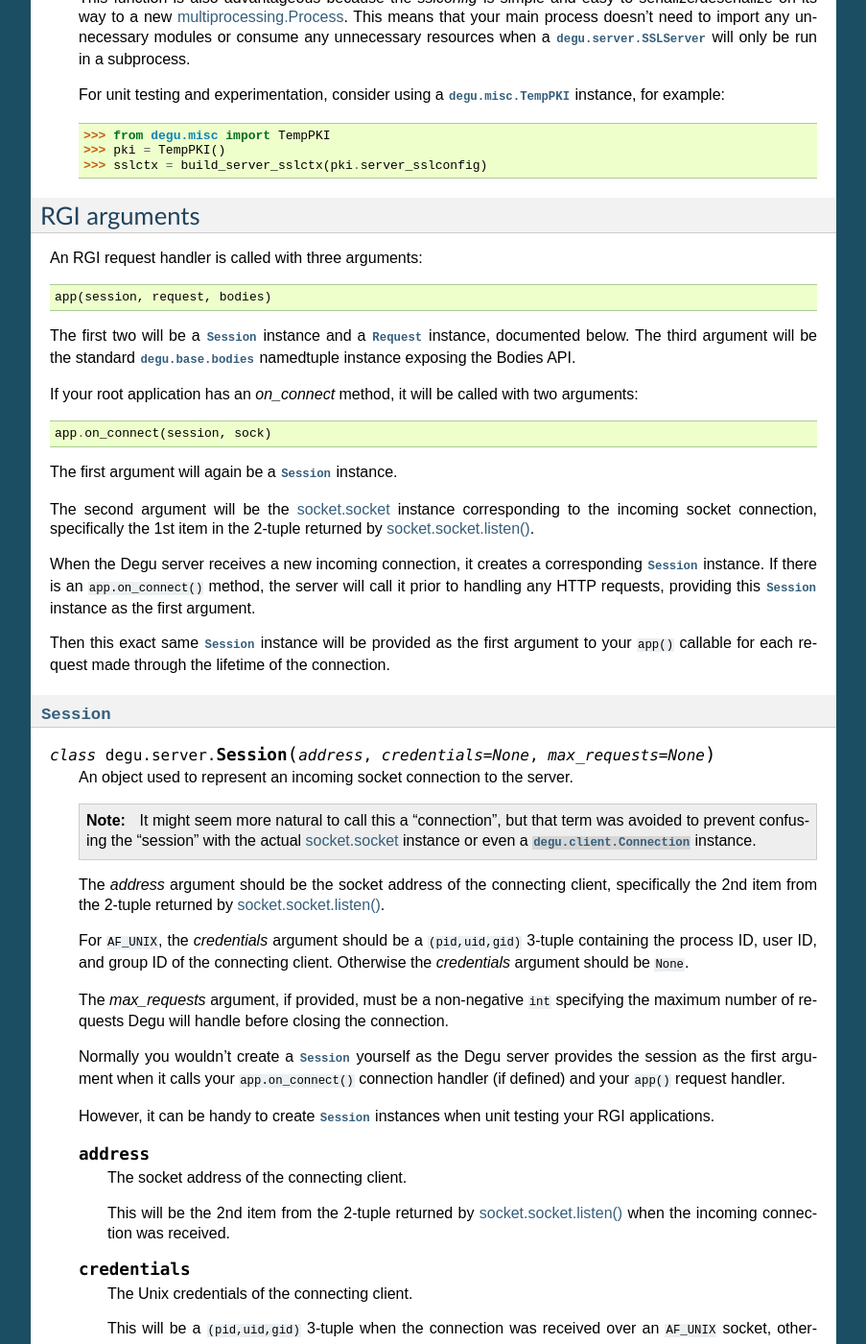
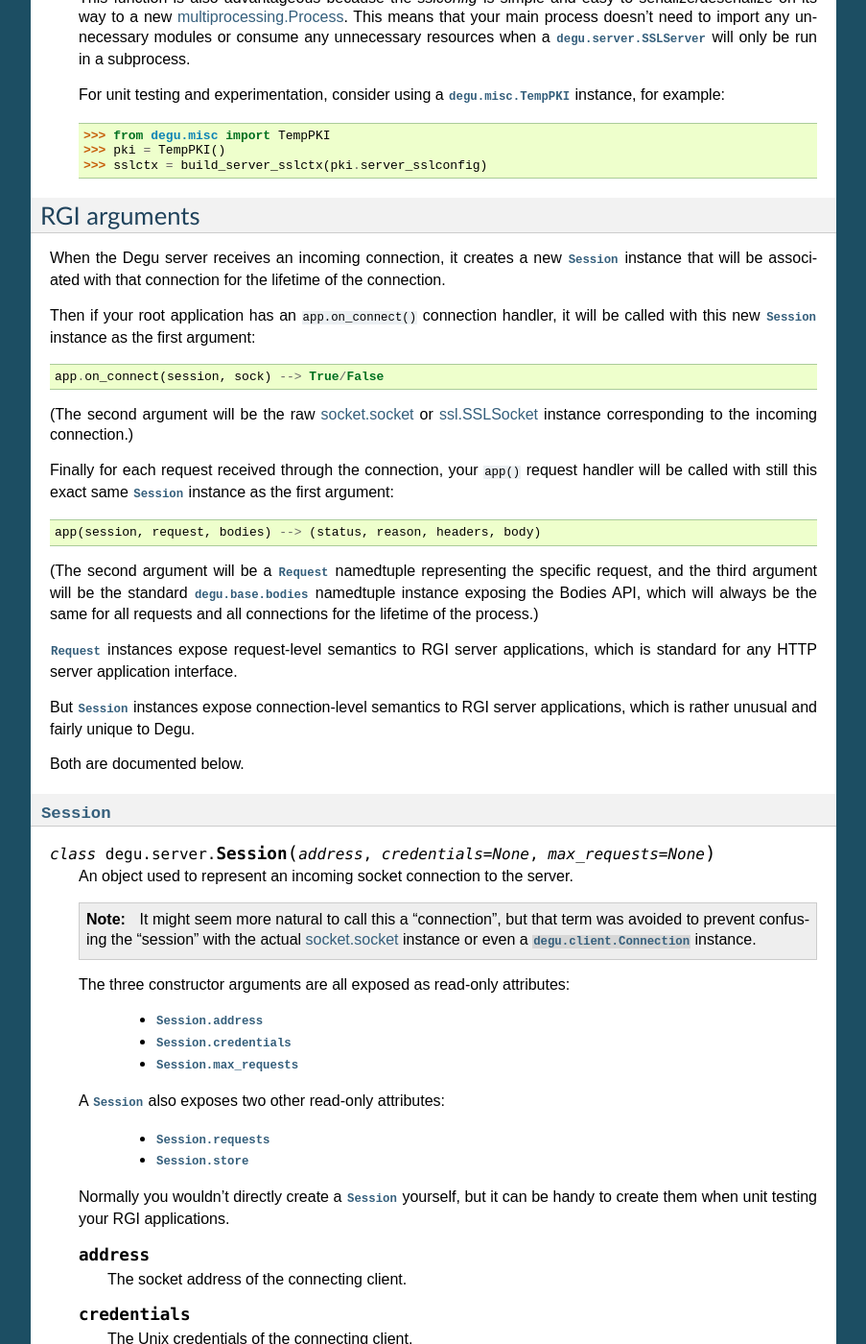
Before and after one commit to json420/degu, a Sphinx documentation site: the page built from doc/degu.server.rst, in a window 1280 px wide and 1400 px high, scrolled down 8709 px. Shown: the whole window at 96% size, without its empty margins (198-1101 px from the left). Built offline with Sphinx 7.4.7, drawn with Linux system fonts in a browser that asks for light colours; some of the changed text lies outside the part shown.

Commit message:
Bit more work on Session, Request documentation

```diff
--- a/doc/degu.server.rst
+++ b/doc/degu.server.rst
@@ -571,34 +571,38 @@ The default values of which are:
 RGI arguments
 -------------
 
-An RGI request handler is called with three arguments::
+When the Degu server receives an incoming connection, it creates a new
+:class:`Session` instance that will be associated with that connection for the
+lifetime of the connection.
 
-    app(session, request, bodies)
+Then if your root application has an ``app.on_connect()`` connection handler,
+it will be called with this new :class:`Session` instance as the first
+argument::
 
-The first two will be a :class:`Session` instance and a :class:`Request`
-instance, documented below.  The third argument will be the standard
-:attr:`degu.base.bodies` namedtuple instance exposing the Bodies API.
+    app.on_connect(session, sock) --> True/False
 
-If your root application has an *on_connect* method, it will be called with
-two arguments::
+(The second argument will be the raw `socket.socket`_ or `ssl.SSLSocket`_
+instance corresponding to the incoming connection.)
 
-    app.on_connect(session, sock)
+Finally for each request received through the connection, your ``app()`` request
+handler will be called with still this exact same :class:`Session` instance as
+the first argument::
 
-The first argument will again be a :class:`Session` instance.
+    app(session, request, bodies) --> (status, reason, headers, body)
 
-The second argument will be the `socket.socket`_ instance corresponding to the
-incoming socket connection, specifically the 1st item in the 2-tuple returned by
-`socket.socket.listen()`_.
+(The second argument will be a :class:`Request` namedtuple representing the
+specific request, and the third argument will be the standard
+:attr:`degu.base.bodies` namedtuple instance exposing the Bodies API, which will
+always be the same for all requests and all connections for the lifetime of the
+process.)
 
-When the Degu server receives a new incoming connection, it creates a
-corresponding :class:`Session` instance.  If there is an ``app.on_connect()``
-method, the server will call it prior to handling any HTTP requests, providing
-this :class:`Session` instance as the first argument.
+:class:`Request` instances expose request-level semantics to RGI server
+applications, which is standard for any HTTP server application interface.
 
-Then this exact same :class:`Session` instance will be provided as the first
-argument to your ``app()`` callable for each request made through the lifetime
-of the connection.
+But :class:`Session` instances expose connection-level semantics to RGI server
+applications, which is rather unusual and fairly unique to Degu.
 
+Both are documented below.
 
 
 :class:`Session`
@@ -615,39 +619,76 @@ of the connection.
         `socket.socket`_ instance or even a :class:`degu.client.Connection`
         instance.
 
-    The *address* argument should be the socket address of the connecting
-    client, specifically the 2nd item from the 2-tuple returned by
-    `socket.socket.listen()`_.
+    The three constructor arguments are all exposed as read-only attributes:
 
-    For ``AF_UNIX``, the *credentials* argument should be a ``(pid,uid,gid)``
-    3-tuple containing the process ID, user ID, and group ID of the connecting
-    client.  Otherwise the *credentials* argument should be ``None``.
+        * :attr:`Session.address`
+        * :attr:`Session.credentials`
+        * :attr:`Session.max_requests`
 
-    The *max_requests* argument, if provided, must be a non-negative ``int``
-    specifying the maximum number of requests Degu will handle before closing
-    the connection.
+    A :class:`Session` also exposes two other read-only attributes:
 
-    Normally you wouldn't create a :class:`Session` yourself as the Degu server
-    provides the session as the first argument when it calls your
-    ``app.on_connect()`` connection handler (if defined) and your ``app()``
-    request handler.
+        * :attr:`Session.requests`
+        * :attr:`Session.store`
 
-    However, it can be handy to create :class:`Session` instances when unit
-    testing your RGI applications.
+    Normally you wouldn't directly create a :class:`Session` yourself, but it
+    can be handy to create them when unit testing your RGI applications.
 
     .. attribute:: address
 
         The socket address of the connecting client.
-
-        This will be the 2nd item from the 2-tuple returned by
-        `socket.socket.listen()`_ when the incoming connection was received.
 
     .. attribute:: credentials
 
         The Unix credentials of the connecting client.
 
         This will be a ``(pid,uid,gid)`` 3-tuple when the connection was
-        received over an ``AF_UNIX`` socket, otherwise this will be ``None``.
+        received over an ``AF_UNIX`` socket; otherwise this will be ``None``.
+
+    .. attribute:: max_requests
+
+        The maximum number of requests Degu will handle through this connection.
+
+        Once this limit has been reached, the server will forcibly close the
+        connection.
+
+    ..  attribute:: requests
+
+        The number of requests so far handled through this connection.
+
+        This will initially be ``0``.
+
+        After a request has been completely and successfully handled, the Degu
+        sever will increment this counter (prior to reading the next request
+        and calling your ``app()`` request handler).
+
+    .. attribute:: store
+
+        A ``dict`` that RGI applications can use for per-session storage.
+
+        The go-to use-case for this is that a reverse-proxy application can
+        store its client connection to the upstream HTTP server and reuse it on
+        subsequent requests handled through the same connection (er, session).
+
+        For example:
+
+        >>> class ProxyApp:
+        ...     def __init__(self, client):
+        ...         self.client = client
+        ...
+        ...     def __call__(self, session, request, bodies):
+        ...         conn = session.store.get('conn')
+        ...         if conn is None:
+        ...             conn = self.client.connect()
+        ...             session.store['conn'] = conn
+        ...         return conn.request(*request[:4])
+        ...
+
+        Hopefully this example helps make it clear the term "session" was chosen
+        over "connection"... because otherwise things get confusing fast :D
+
+        Although the :attr:`Session.store` attribute itself is read-only, the
+        ``dict`` it returns is mutable and the same ``dict`` instance will be
+        returned every time you access this attribute.
 
     .. method:: __repr__()
 
@@ -774,7 +815,6 @@ of the connection.
 .. _`socket.socket`: https://docs.python.org/3/library/socket.html#socket-objects
 .. _`ssl.SSLSocket`: https://docs.python.org/3/library/ssl.html#ssl.SSLSocket
 .. _`socket.socket.getsockname()`: https://docs.python.org/3/library/socket.html#socket.socket.getsockname
-.. _`socket.socket.listen()`: https://docs.python.org/3/library/socket.html#socket.socket.listen
 .. _`socket.create_connection()`: https://docs.python.org/3/library/socket.html#socket.create_connection
 .. _`ssl.SSLContext`: https://docs.python.org/3/library/ssl.html#ssl-contexts
 .. _`CRIME-like attacks`: http://en.wikipedia.org/wiki/CRIME
```
Also changed, not shown: doc/tutorial.rst (+5 -5 lines).
